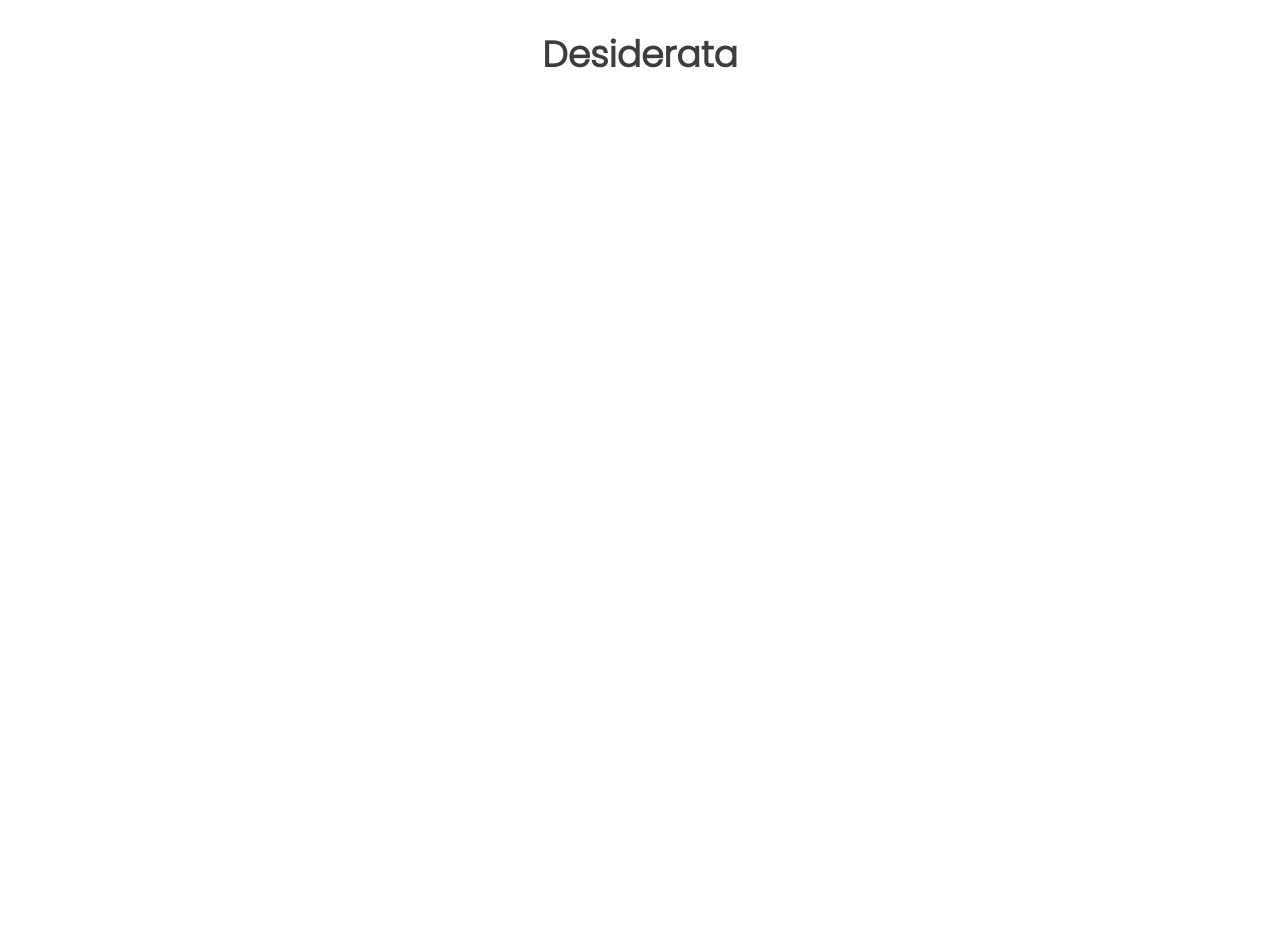
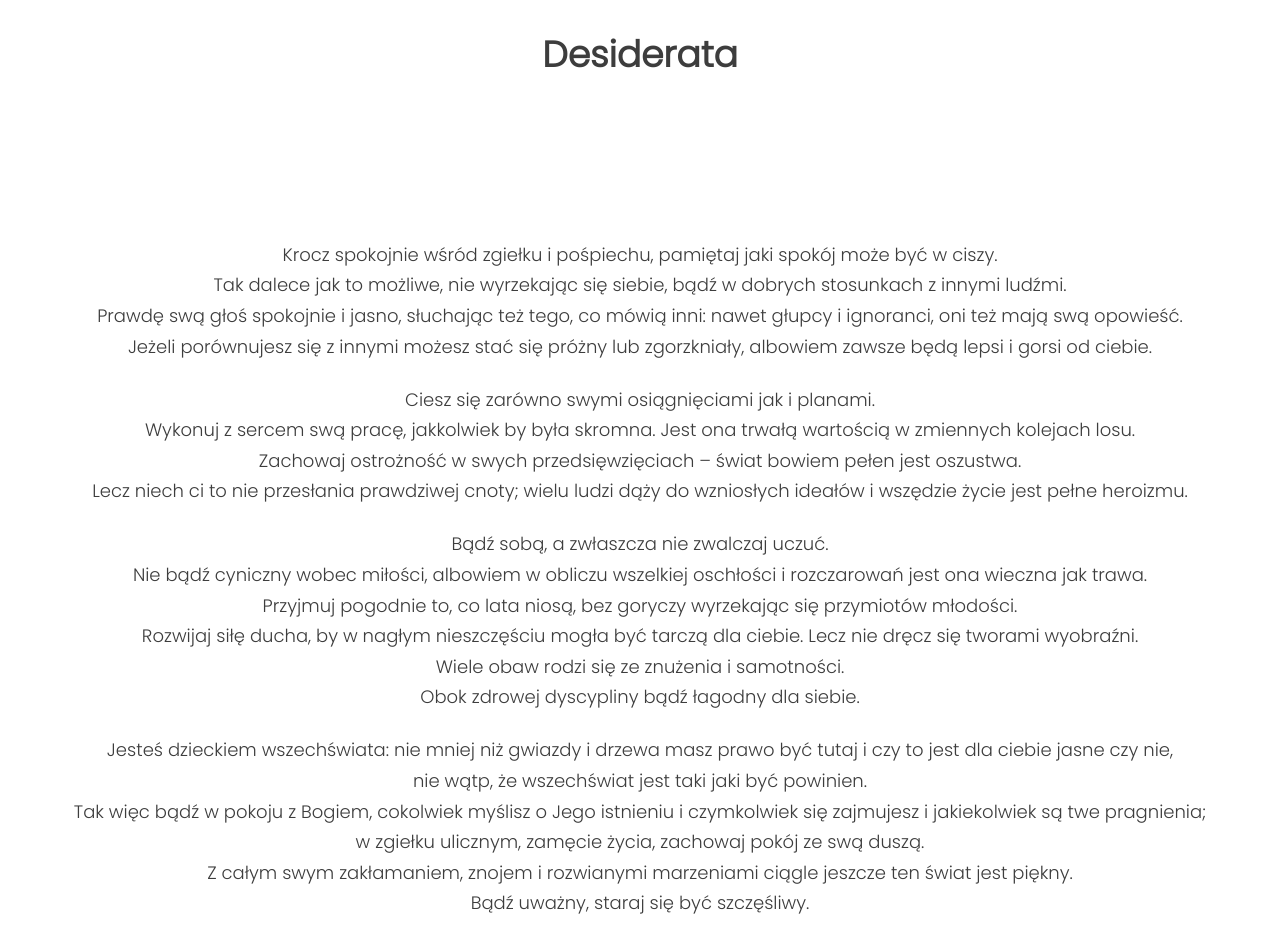
Before and after one commit to Kashaa/nauka-gita, a plain HTML site: page index.html in a window 1280 px wide. Before the commit the page ends 800 px from the top, so only its background shows below. Drawn offline with Linux system fonts and the light colour scheme; files that its build step writes are made by us from their sources.

Commit message:
Add html for section Poem

```diff
--- a/index.html
+++ b/index.html
@@ -17,16 +17,37 @@
         <section class="Poem">
             <div class="container">
                 <h2 class="First verse"></h2>
+                <p>Krocz spokojnie wśród zgiełku i pośpiechu, pamiętaj jaki spokój może być w ciszy.
+                <br>Tak dalece jak to możliwe, nie wyrzekając się siebie, bądź w dobrych stosunkach z innymi ludźmi.
+                <br>Prawdę swą głoś spokojnie i jasno, słuchając też tego, co mówią inni: nawet głupcy i ignoranci, oni też mają swą opowieść.
+                <br>Jeżeli porównujesz się z innymi możesz stać się próżny lub zgorzkniały, albowiem zawsze będą lepsi i gorsi od ciebie.</p>
             </div>
             <div class="container">
                 <h2 class="Second verse"></h2>
+                <p>Ciesz się zarówno swymi osiągnięciami jak i planami.
+                <br>Wykonuj z sercem swą pracę, jakkolwiek by była skromna. Jest ona trwałą wartością w zmiennych kolejach losu.
+                <br>Zachowaj ostrożność w swych przedsięwzięciach – świat bowiem pełen jest oszustwa.
+                <br>Lecz niech ci to nie przesłania prawdziwej cnoty; wielu ludzi dąży do wzniosłych ideałów i wszędzie życie jest pełne heroizmu.</p>
             </div>
             <div class="container">
                 <h2 class="Third verse"></h2>
+                <p>Bądź sobą, a zwłaszcza nie zwalczaj uczuć.
+                <br>Nie bądź cyniczny wobec miłości, albowiem w obliczu wszelkiej oschłości i rozczarowań jest ona wieczna jak trawa.
+                <br>Przyjmuj pogodnie to, co lata niosą, bez goryczy wyrzekając się przymiotów młodości.
+                <br>Rozwijaj siłę ducha, by w nagłym nieszczęściu mogła być tarczą dla ciebie. Lecz nie dręcz się tworami wyobraźni.
+                <br>Wiele obaw rodzi się ze znużenia i samotności.
+                <br>Obok zdrowej dyscypliny bądź łagodny dla siebie.</br>
             <div class="container">
                 <h2 class="Fourth verse"></h2>
+                <p>Jesteś dzieckiem wszechświata: nie mniej niż gwiazdy i drzewa masz prawo być tutaj i czy to jest dla ciebie jasne czy nie,
+                <br>nie wątp, że wszechświat jest taki jaki być powinien.
+                <br>Tak więc bądź w pokoju z Bogiem, cokolwiek myślisz o Jego istnieniu i czymkolwiek się zajmujesz i jakiekolwiek są twe pragnienia;
+                <br>w zgiełku ulicznym, zamęcie życia, zachowaj pokój ze swą duszą.
+                <br>Z całym swym zakłamaniem, znojem i rozwianymi marzeniami ciągle jeszcze ten świat jest piękny.
+                <br>Bądź uważny, staraj się być szczęśliwy.</p>
             </div>
         </section>
+
         <footer class="page-footer">
             <div class="container">
                 <p></p>
```
